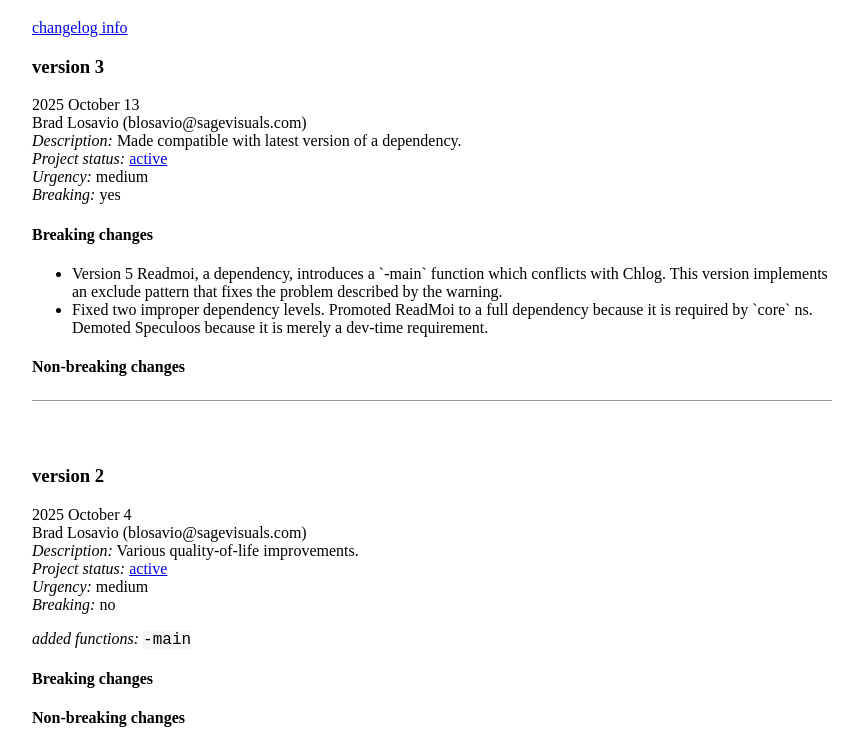
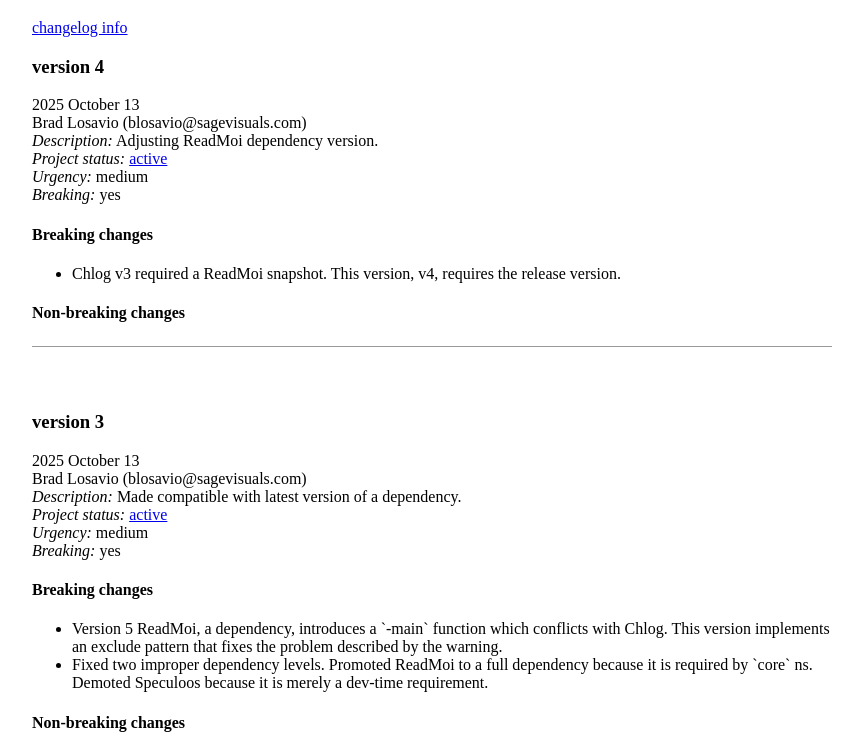
Before and after one commit to blosavio/chlog, a plain HTML site: page doc/changelog.html in a window 1280 px wide. Shown: the part 61-800 px from the top of the page, without its empty margins (208-1068 px from the left). Drawn offline with Linux system fonts and the light colour scheme.

Commit message:
Version 5, using released ReadMoi dep.

```diff
--- a/doc/changelog.html
+++ b/doc/changelog.html
@@ -2,7 +2,7 @@
 <html lang="en">
   <head>
     <meta name="generator" content="HTML Tidy for HTML5 for Linux version 5.6.0">
-    <meta charset="utf-8" compile-date="2025-10-13 09:50:45" content="width=device-width, initial-scale=1" name="viewport">
+    <meta charset="utf-8" compile-date="2025-10-13 14:14:21" content="width=device-width, initial-scale=1" name="viewport">
     <link href="project.css" rel="stylesheet" type="text/css">
     <title>
       Chlog library changelog
@@ -12,6 +12,37 @@
     <h1>
       Chlog library changelog
     </h1><a href="https://github.com/blosavio/chlog">changelog info</a>
+    <section>
+      <h3 id="v4">
+        version 4
+      </h3>
+      <p>
+        2025 October 13<br>
+        Brad Losavio (blosavio@sagevisuals.com)<br>
+        <em>Description:</em> Adjusting ReadMoi dependency version.<br>
+        <em>Project status:</em> <a href="https://github.com/metosin/open-source/blob/main/project-status.md">active</a><br>
+        <em>Urgency:</em> medium<br>
+        <em>Breaking:</em> yes
+      </p>
+      <p></p>
+      <div>
+        <h4>
+          Breaking changes
+        </h4>
+        <ul>
+          <li>
+            <div>
+              Chlog v3 required a ReadMoi snapshot. This version, v4, requires the release version.
+            </div>
+          </li>
+        </ul>
+        <h4>
+          Non-breaking changes
+        </h4>
+        <ul></ul>
+      </div>
+      <hr>
+    </section>
     <section>
       <h3 id="v3">
         version 3
@@ -32,7 +63,7 @@
         <ul>
           <li>
             <div>
-              Version 5 Readmoi, a dependency, introduces a `-main` function which conflicts with Chlog. This version implements an exclude pattern that fixes
+              Version 5 ReadMoi, a dependency, introduces a `-main` function which conflicts with Chlog. This version implements an exclude pattern that fixes
               the problem described by the warning.
             </div>
           </li>
```
Also changed, not shown: doc/chlog.changelog-specifications.html (+1 -1 lines), doc/chlog.changelog-validations.html (+1 -1 lines), doc/chlog.core.html (+1 -1 lines), doc/index.html (+1 -1 lines), doc/readme.html (+4 -4 lines), 6 other files.
